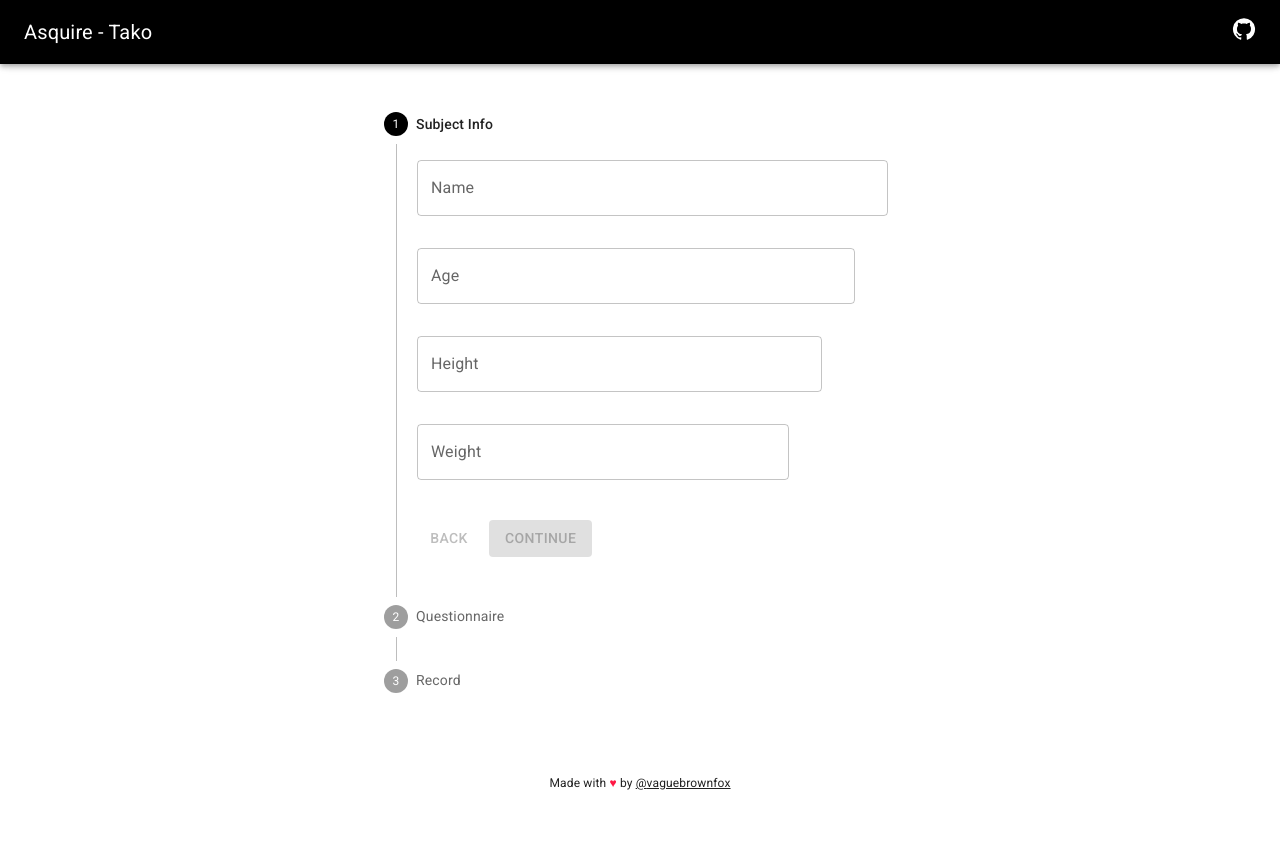
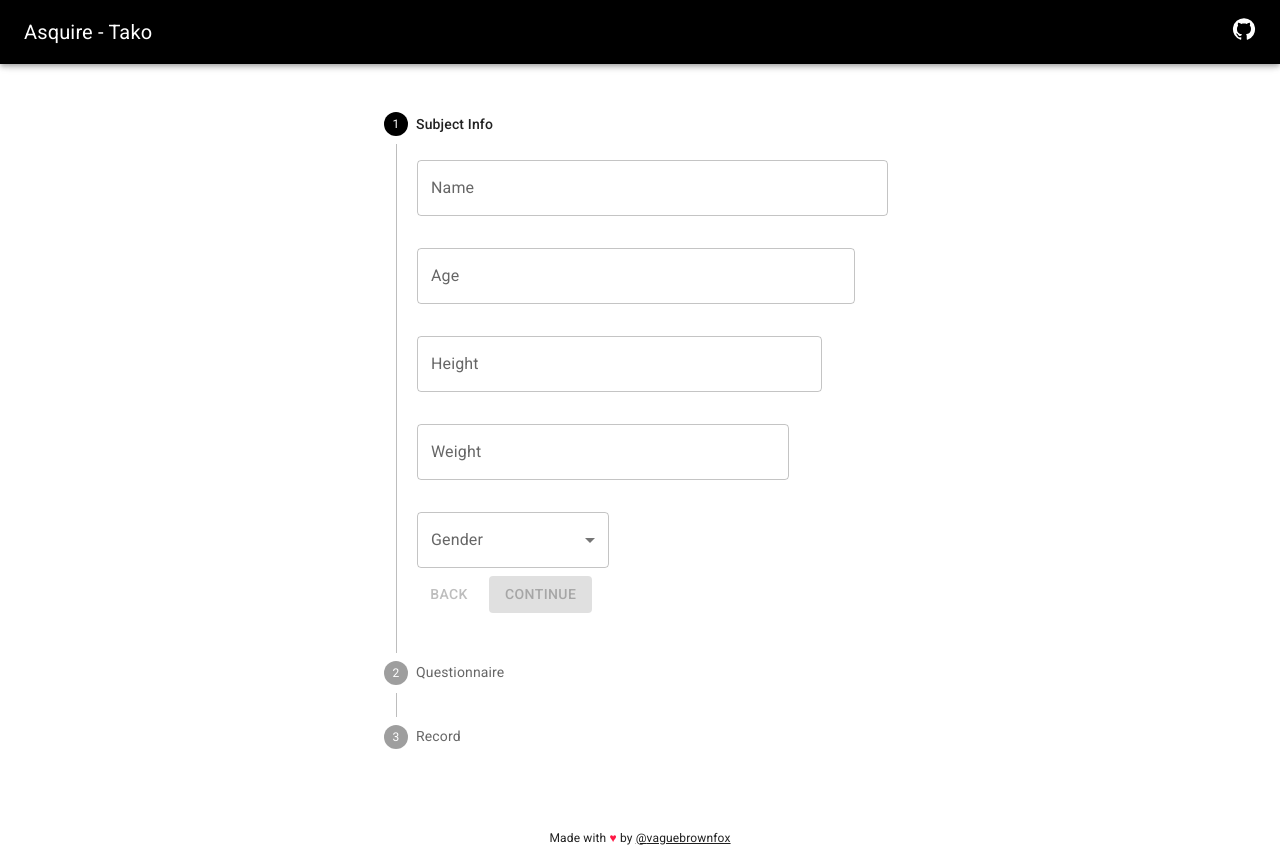
Before and after one commit to vaguebrownfox01/asquire-tako, a React (Create React App) app: page / in a window 1280 px wide. Before the commit the page ends 800 px from the top, so only its background shows below. Built offline with nearby package versions, Linux system fonts and the light colour scheme; a web font is replaced by a local one.

Commit message:
Gender menu

```diff
--- a/src/app/appconfig/theme.js
+++ b/src/app/appconfig/theme.js
@@ -8,7 +8,7 @@ const theme = createTheme({
 			main: "#000",
 		},
 		secondary: {
-      main: "#19857b",
+			main: red[400],
 		},
 		error: {
 			main: red.A400,
--- a/src/app/components/QuestionCard.js
+++ b/src/app/components/QuestionCard.js
@@ -6,7 +6,6 @@ import {
 	FormControl,
 	FormControlLabel,
 	FormLabel,
-	Hidden,
 	IconButton,
 	Radio,
 	RadioGroup,
--- /dev/null
+++ b/src/app/pieces/InfoStep.js
@@ -0,0 +1,94 @@
+import {
+	Box,
+	FormControl,
+	FormHelperText,
+	InputLabel,
+	MenuItem,
+	Select,
+	TextField,
+} from "@mui/material";
+import * as React from "react";
+
+import { Context as SubjectContext } from "../state/data/SubjectContext";
+
+const classes = {
+	fieldRoot: (t) => ({ paddingTop: t.spacing(2) }),
+	textField: function s(t) {
+		return {
+			margin: t.spacing(0, 4, 4, 0),
+			width: `${100 - this.i * 7}%`,
+		};
+	},
+	selectMenu: (t) => ({ maxWidth: t.spacing(24) }),
+};
+
+const InfoStep = React.memo(function InfoStep() {
+	const { state: subjectState, subjectInfoAction } =
+		React.useContext(SubjectContext);
+
+	const [done, setDone] = React.useState(false);
+
+	function handleFieldInput({ target }) {
+		const { value } = target;
+		subjectInfoAction({ value, field: this.field });
+	}
+
+	React.useEffect(() => {
+		subjectInfoAction({ value: done, field: "infoDone" });
+	}, [done]);
+
+	React.useEffect(() => {
+		const checkFields = () => {
+			const fields = subjectState.fields;
+			for (let f of fields) {
+				if (subjectState[f.field] === "") return false;
+			}
+			return true;
+		};
+
+		setDone(() => checkFields());
+	}, [subjectState]);
+
+	return (
+		<Box sx={classes.fieldRoot}>
+			{subjectState.fields.map((f, i) =>
+				f.type !== "menu" ? (
+					<>
+						<TextField
+							key={f.id}
+							sx={classes.textField.bind({ i })}
+							id={f.id}
+							label={f.label}
+							type={f.type}
+							variant="outlined"
+							value={subjectState[f.field]}
+							onChange={handleFieldInput.bind({ field: f.field })}
+							autoComplete="off"
+						/>
+					</>
+				) : (
+					<FormControl fullWidth>
+						<InputLabel id={`${f.id}-label`}>Gender</InputLabel>
+						<Select
+							sx={classes.selectMenu}
+							labelId={`${f.id}-label`}
+							id={`${f.id}-select-helper`}
+							value={subjectState[f.field]}
+							label={`${f.label}`}
+							onChange={handleFieldInput.bind({ field: f.field })}
+						>
+							{subjectState.genders.map((g, i) => (
+								<MenuItem
+									key={`${g.value}+${i}`}
+									value={`${g.value}`}
+								>{`${g.label}`}</MenuItem>
+							))}
+						</Select>
+					</FormControl>
+				)
+			)}
+		</Box>
+	);
+});
+
+export default InfoStep;
--- a/src/app/pieces/SubjectID.js
+++ /dev/null
@@ -1,62 +0,0 @@
-import { Box, TextField, Typography } from "@mui/material";
-import * as React from "react";
-
-import { Context as SubjectContext } from "../state/data/SubjectContext";
-
-const classes = {
-	fieldRoot: (t) => ({ paddingTop: t.spacing(2) }),
-	textField: function s(t) {
-		return {
-			margin: t.spacing(0, 4, 4, 0),
-			width: `${100 - this.i * 7}%`,
-		};
-	},
-};
-
-const SubjectID = React.memo(function SubjectID() {
-	const { state: subjectState, subjectInfoAction } =
-		React.useContext(SubjectContext);
-
-	const [done, setDone] = React.useState(false);
-
-	function handleFieldInput({ target }) {
-		const { value } = target;
-		subjectInfoAction({ value, field: this.field });
-	}
-
-	React.useEffect(() => {
-		subjectInfoAction({ value: done, field: "infoDone" });
-	}, [done]);
-
-	React.useEffect(() => {
-		const checkFields = () => {
-			const fields = subjectState.fields;
-			for (let f of fields) {
-				if (subjectState[f.field] === "") return false;
-			}
-			return true;
-		};
-
-		setDone(() => checkFields());
-	}, [subjectState]);
-
-	return (
-		<Box sx={classes.fieldRoot}>
-			{subjectState.fields.map((f, i) => (
-				<TextField
-					key={f.id}
-					sx={classes.textField.bind({ i })}
-					id={f.id}
-					label={f.label}
-					type={f.type}
-					variant="outlined"
-					value={subjectState[f.field]}
-					onChange={handleFieldInput.bind({ field: f.field })}
-					autoComplete="off"
-				/>
-			))}
-		</Box>
-	);
-});
-
-export default SubjectID;
--- a/src/app/state/data/SubjectContext.js
+++ b/src/app/state/data/SubjectContext.js
@@ -29,6 +29,19 @@ export const fields = [
 		type: "number",
 		field: "subjectWeight",
 	},
+	{
+		id: "Gender",
+		label: "Gender",
+		type: "menu",
+		field: "subjectGender",
+	},
+];
+
+const genders = [
+	{ label: "Select", value: "" },
+	{ label: "Male", value: "Male" },
+	{ label: "Female", value: "Female" },
+	{ label: "Other", value: "Other" },
 ];
 
 // Initial State
@@ -39,6 +52,7 @@ const subjectInitialState = {
 	subjectAge: "",
 	subjectWeight: "",
 	subjectHeight: "",
+	subjectGender: "",
 	subjectId: "x",
 	infoDone: true,
 
@@ -49,6 +63,7 @@ const subjectInitialState = {
 	questionDone: true,
 
 	fields,
+	genders,
 };
 
 // Sample Question
@@ -58,13 +73,6 @@ const subjectInitialState = {
 // 		question: "What is your smoking status?",
 // 		options: ["Ex-smoker(1 year)", "Current smoker", "Non-smoker"],
 // 		nextQnos: [2],
-// 	},
-// };
-// Answer
-// let a = {
-// 	1: {
-// 		question: "text",
-// 		answer: "text",
 // 	},
 // };
 
```
Also changed, not shown: src/app/pieces/Steps.js (+4 -3 lines). Lines whose indentation alone changed are shown as unchanged.
